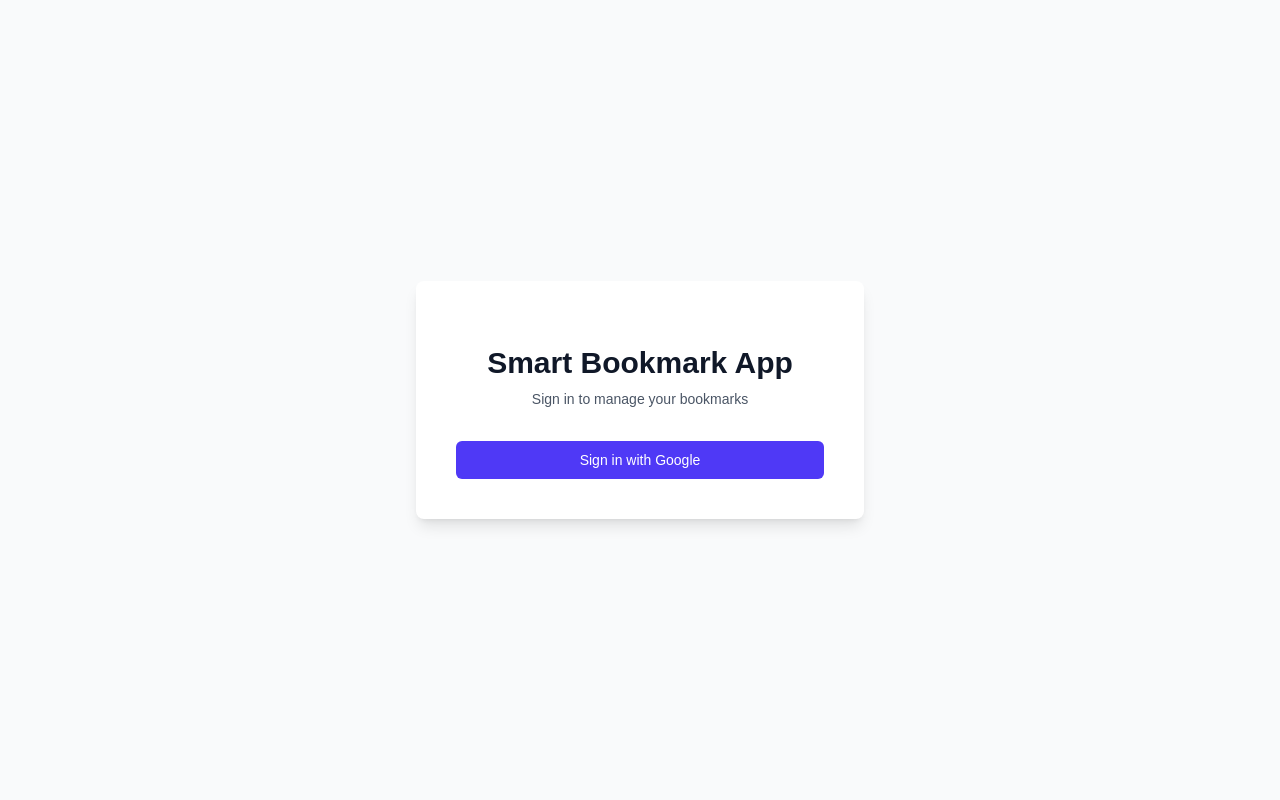
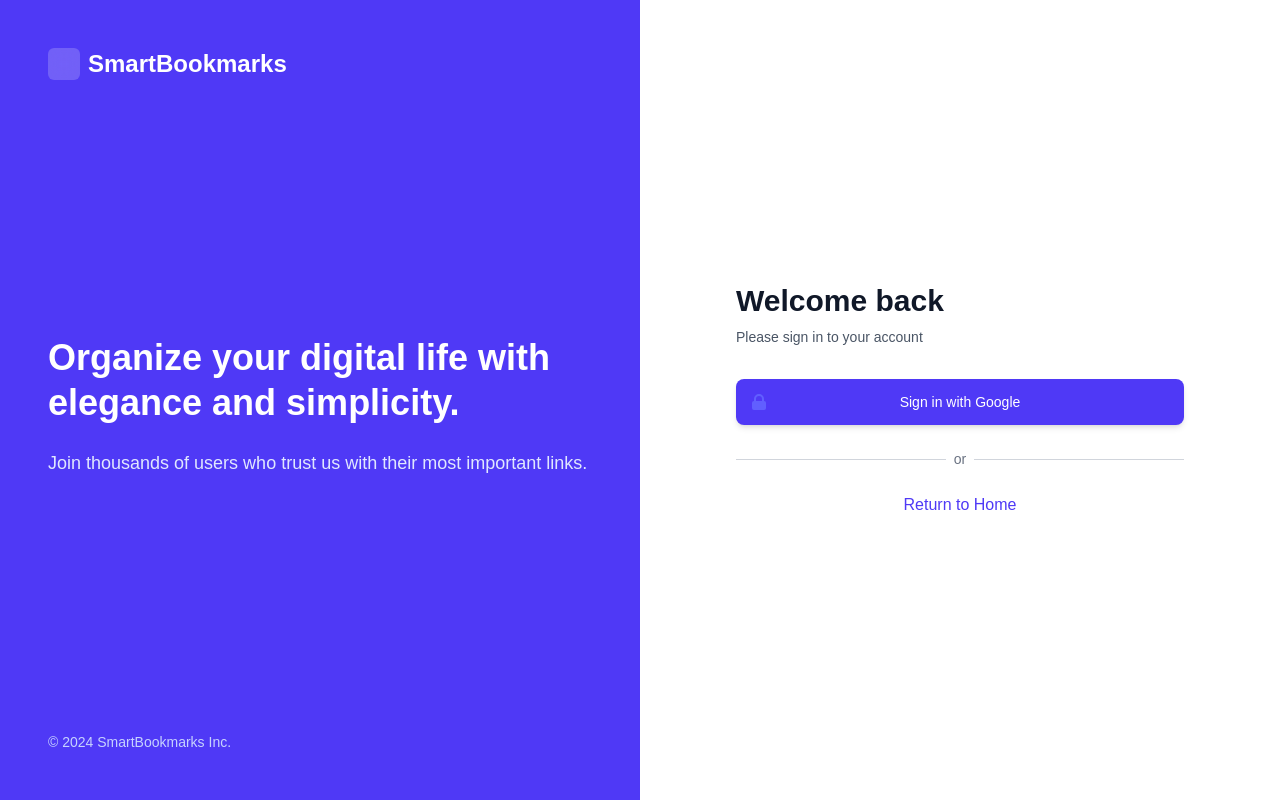
Before and after one commit to Vishalkirthik-TV/url-memory, a Next.js app: page /login in a window 1280 px wide. Built offline with nearby package versions, Linux system fonts and the light colour scheme.

Commit message:
adding landing page

```diff
--- /dev/null
+++ b/src/app/dashboard/page.tsx
@@ -0,0 +1,36 @@
+import { createClient } from "@/utils/supabase/server";
+import Navbar from "@/components/Navbar";
+import { redirect } from "next/navigation";
+import AddBookmarkForm from "@/components/AddBookmarkForm";
+import BookmarkList from "@/components/BookmarkList";
+
+export default async function Dashboard() {
+    const supabase = await createClient();
+
+    const {
+        data: { user },
+    } = await supabase.auth.getUser();
+
+    if (!user) {
+        redirect("/login");
+    }
+
+    const { data: bookmarks } = await supabase
+        .from("bookmarks")
+        .select("*")
+        .order("created_at", { ascending: false });
+
+    return (
+        <div className="min-h-screen bg-gray-100">
+            <Navbar />
+            <main className="mx-auto max-w-7xl px-4 py-6 sm:px-6 lg:px-8">
+                <div className="mb-8">
+                    <AddBookmarkForm />
+                </div>
+                <div className="space-y-4">
+                    <BookmarkList initialBookmarks={bookmarks ?? []} />
+                </div>
+            </main>
+        </div>
+    );
+}
--- a/src/app/login/page.tsx
+++ b/src/app/login/page.tsx
@@ -1,25 +1,70 @@
 import { login } from "./login-actions";
+import Link from "next/link";
 
 export default function LoginPage() {
     return (
-        <div className="flex h-screen w-full items-center justify-center bg-gray-50">
-            <div className="w-full max-w-md space-y-8 rounded-lg bg-white p-10 shadow-lg">
-                <div className="text-center">
-                    <h2 className="mt-6 text-3xl font-extrabold text-gray-900">
-                        Smart Bookmark App
+        <div className="flex h-screen w-full bg-white">
+            {/* Left Side - Branding/Visual */}
+            <div className="hidden lg:flex w-1/2 bg-indigo-600 flex-col justify-between p-12 text-white">
+                <div className="flex items-center gap-2">
+                    <div className="h-8 w-8 bg-white/20 rounded-md backdrop-blur-sm"></div>
+                    <span className="text-2xl font-bold">SmartBookmarks</span>
+                </div>
+                <div className="space-y-6">
+                    <h1 className="text-4xl font-bold leading-tight">
+                        Organize your digital life with elegance and simplicity.
+                    </h1>
+                    <p className="text-lg text-indigo-100">
+                        Join thousands of users who trust us with their most important links.
+                    </p>
+                </div>
+                <div className="text-sm text-indigo-200">
+                    © 2024 SmartBookmarks Inc.
+                </div>
+            </div>
+
+            {/* Right Side - Login Form */}
+            <div className="flex w-full lg:w-1/2 items-center justify-center p-8">
+                <div className="w-full max-w-md space-y-8">
+                    <div className="text-center lg:text-left">
+                        <h2 className="text-3xl font-extrabold text-gray-900">
+                            Welcome back
                         </h2>
                         <p className="mt-2 text-sm text-gray-600">
-                        Sign in to manage your bookmarks
+                            Please sign in to your account
                         </p>
                     </div>
-                <form className="mt-8 space-y-6">
+
+                    <div className="mt-8 space-y-6">
+                        <form action={login}>
                             <button
-                        formAction={login}
-                        className="group relative flex w-full justify-center rounded-md border border-transparent bg-indigo-600 px-4 py-2 text-sm font-medium text-white hover:bg-indigo-700 focus:outline-none focus:ring-2 focus:ring-indigo-500 focus:ring-offset-2"
+                                className="group relative flex w-full justify-center rounded-lg border border-transparent bg-indigo-600 px-4 py-3 text-sm font-medium text-white hover:bg-indigo-700 focus:outline-none focus:ring-2 focus:ring-indigo-500 focus:ring-offset-2 shadow-md transition-all hover:shadow-lg"
                             >
+                                <span className="absolute inset-y-0 left-0 flex items-center pl-3">
+                                    <svg className="h-5 w-5 text-indigo-500 group-hover:text-indigo-400" xmlns="http://www.w3.org/2000/svg" viewBox="0 0 20 20" fill="currentColor" aria-hidden="true">
+                                        <path fillRule="evenodd" d="M5 9V7a5 5 0 0110 0v2a2 2 0 012 2v5a2 2 0 01-2 2H5a2 2 0 01-2-2v-5a2 2 0 012-2zm8-2v2H7V7a3 3 0 016 0z" clipRule="evenodd" />
+                                    </svg>
+                                </span>
                                 Sign in with Google
                             </button>
                         </form>
+
+                        <div className="relative">
+                            <div className="absolute inset-0 flex items-center">
+                                <div className="w-full border-t border-gray-300"></div>
+                            </div>
+                            <div className="relative flex justify-center text-sm">
+                                <span className="bg-white px-2 text-gray-500">or</span>
+                            </div>
+                        </div>
+
+                        <div className="text-center">
+                            <Link href="/" className="font-medium text-indigo-600 hover:text-indigo-500">
+                                Return to Home
+                            </Link>
+                        </div>
+                    </div>
+                </div>
             </div>
         </div>
     );
--- a/src/app/page.tsx
+++ b/src/app/page.tsx
@@ -1,36 +1,153 @@
+import Link from "next/link";
 import { createClient } from "@/utils/supabase/server";
-import Navbar from "@/components/Navbar";
 import { redirect } from "next/navigation";
-import AddBookmarkForm from "@/components/AddBookmarkForm";
-import BookmarkList from "@/components/BookmarkList";
 
-export default async function Home() {
+export default async function LandingPage() {
   const supabase = await createClient();
+  const { data: { user } } = await supabase.auth.getUser();
 
-  const {
-    data: { user },
-  } = await supabase.auth.getUser();
-
-  if (!user) {
-    redirect("/login");
+  if (user) {
+    redirect("/dashboard");
   }
 
-  const { data: bookmarks } = await supabase
-    .from("bookmarks")
-    .select("*")
-    .order("created_at", { ascending: false });
+  return (
+    <div className="flex flex-col min-h-screen bg-white">
+      {/* Header */}
+      <header className="flex h-16 items-center justify-between border-b px-4 lg:px-6">
+        <div className="flex items-center gap-2">
+          <div className="h-6 w-6 bg-indigo-600 rounded-md"></div>
+          <span className="text-xl font-bold text-gray-900">SmartBookmarks</span>
+        </div>
+        <nav className="flex gap-4 sm:gap-6">
+          <Link href="/login" className="text-sm font-medium hover:underline underline-offset-4 text-gray-900">
+            Sign In
+          </Link>
+        </nav>
+      </header>
 
-  return (
-    <div className="min-h-screen bg-gray-100">
-      <Navbar />
-      <main className="mx-auto max-w-7xl px-4 py-6 sm:px-6 lg:px-8">
-        <div className="mb-8">
-          <AddBookmarkForm />
-        </div>
-        <div className="space-y-4">
-          <BookmarkList initialBookmarks={bookmarks ?? []} />
-        </div>
+      {/* Hero Section */}
+      <main className="flex-1">
+        <section className="w-full py-12 md:py-24 lg:py-32 xl:py-48">
+          <div className="container px-4 md:px-6 mx-auto">
+            <div className="flex flex-col items-center space-y-4 text-center">
+              <div className="space-y-2">
+                <h1 className="text-3xl font-bold tracking-tighter sm:text-4xl md:text-5xl lg:text-6xl/none text-gray-900">
+                  Save your web, <span className="text-indigo-600">instantly.</span>
+                </h1>
+                <p className="mx-auto max-w-[700px] text-gray-500 md:text-xl">
+                  Allow your links to travel with you. Secure, fast, and simple bookmark management for the modern web.
+                </p>
+              </div>
+              <div className="space-x-4">
+                <Link
+                  href="/login"
+                  className="inline-flex h-10 items-center justify-center rounded-md bg-indigo-600 px-8 text-sm font-medium text-white shadow transition-colors hover:bg-indigo-700 focus-visible:outline-none focus-visible:ring-1 focus-visible:ring-indigo-700 disabled:pointer-events-none disabled:opacity-50"
+                >
+                  Get Started
+                </Link>
+                <Link
+                  href="#"
+                  className="inline-flex h-10 items-center justify-center rounded-md border border-gray-200 bg-white px-8 text-sm font-medium shadow-sm transition-colors hover:bg-gray-100 hover:text-gray-900 focus-visible:outline-none focus-visible:ring-1 focus-visible:ring-gray-950 disabled:pointer-events-none disabled:opacity-50 text-gray-900"
+                >
+                  Learn more
+                </Link>
+              </div>
+            </div>
+          </div>
+        </section>
+
+        {/* Features Section */}
+        <section className="w-full py-12 md:py-24 lg:py-32 bg-gray-50 border-t">
+          <div className="container px-4 md:px-6 mx-auto">
+            <div className="grid gap-10 sm:grid-cols-2 lg:grid-cols-3">
+              <div className="flex flex-col items-center space-y-2 border-gray-200 p-4 rounded-lg">
+                <div className="p-2 bg-indigo-100 rounded-full">
+                  <svg
+                    className=" text-indigo-600 h-6 w-6"
+                    fill="none"
+                    height="24"
+                    stroke="currentColor"
+                    strokeLinecap="round"
+                    strokeLinejoin="round"
+                    strokeWidth="2"
+                    viewBox="0 0 24 24"
+                    width="24"
+                    xmlns="http://www.w3.org/2000/svg"
+                  >
+                    <path d="M12 22s8-4 8-10V5l-8-3-8 3v7c0 6 8 10 8 10" />
+                  </svg>
+                </div>
+                <h2 className="text-xl font-bold text-gray-900">Private & Secure</h2>
+                <p className="text-gray-500 text-center">
+                  Your bookmarks are yours alone. Protected by Row Level Security.
+                </p>
+              </div>
+              <div className="flex flex-col items-center space-y-2 border-gray-200 p-4 rounded-lg">
+                <div className="p-2 bg-indigo-100 rounded-full">
+                  <svg
+                    className=" text-indigo-600 h-6 w-6"
+                    fill="none"
+                    height="24"
+                    stroke="currentColor"
+                    strokeLinecap="round"
+                    strokeLinejoin="round"
+                    strokeWidth="2"
+                    viewBox="0 0 24 24"
+                    width="24"
+                    xmlns="http://www.w3.org/2000/svg"
+                  >
+                    <path d="M4 14.899A7 7 0 1 1 15.71 8h1.79a4.5 4.5 0 0 1 2.5 8.242" />
+                    <path d="M12 12v9" />
+                    <path d="m16 16-4-4-4 4" />
+                  </svg>
+                </div>
+                <h2 className="text-xl font-bold text-gray-900">Real-time Sync</h2>
+                <p className="text-gray-500 text-center">
+                  Add a bookmark on one tab, watch it appear instantly on another.
+                </p>
+              </div>
+              <div className="flex flex-col items-center space-y-2 border-gray-200 p-4 rounded-lg">
+                <div className="p-2 bg-indigo-100 rounded-full">
+                  <svg
+                    className=" text-indigo-600 h-6 w-6"
+                    fill="none"
+                    height="24"
+                    stroke="currentColor"
+                    strokeLinecap="round"
+                    strokeLinejoin="round"
+                    strokeWidth="2"
+                    viewBox="0 0 24 24"
+                    width="24"
+                    xmlns="http://www.w3.org/2000/svg"
+                  >
+                    <path d="M12 12c-2-2.33-3-5.5-3-8h6c0 2.5-1 5.67-3 8" />
+                    <path d="M12 12v9" />
+                    <path d="M12 21a5 5 0 0 1-5-5 5 5 0 0 1 5-5 5 5 0 0 1 5 5" />
+                  </svg>
+                </div>
+                <h2 className="text-xl font-bold text-gray-900">Simple UI</h2>
+                <p className="text-gray-500 text-center">
+                  No clutter. Just your links, exactly where you need them.
+                </p>
+              </div>
+            </div>
+          </div>
+        </section>
       </main>
+
+      <footer className="flex flex-col gap-2 sm:flex-row py-6 w-full shrink-0 items-center px-4 md:px-6 border-t">
+        <p className="text-xs text-gray-500">
+          © 2024 SmartBookmarks. All rights reserved.
+        </p>
+        <nav className="sm:ml-auto flex gap-4 sm:gap-6">
+          <Link className="text-xs hover:underline underline-offset-4 text-gray-500" href="#">
+            Terms of Service
+          </Link>
+          <Link className="text-xs hover:underline underline-offset-4 text-gray-500" href="#">
+            Privacy
+          </Link>
+        </nav>
+      </footer>
     </div>
   );
 }
--- a/src/utils/supabase/middleware.ts
+++ b/src/utils/supabase/middleware.ts
@@ -40,7 +40,8 @@ export async function updateSession(request: NextRequest) {
     if (
         !user &&
         !request.nextUrl.pathname.startsWith("/login") &&
-        !request.nextUrl.pathname.startsWith("/auth")
+        !request.nextUrl.pathname.startsWith("/auth") &&
+        request.nextUrl.pathname !== "/"
     ) {
         // no user, potentially respond by redirecting the user to the login page
         const url = request.nextUrl.clone();
```
Lines whose indentation alone changed are shown as unchanged.
